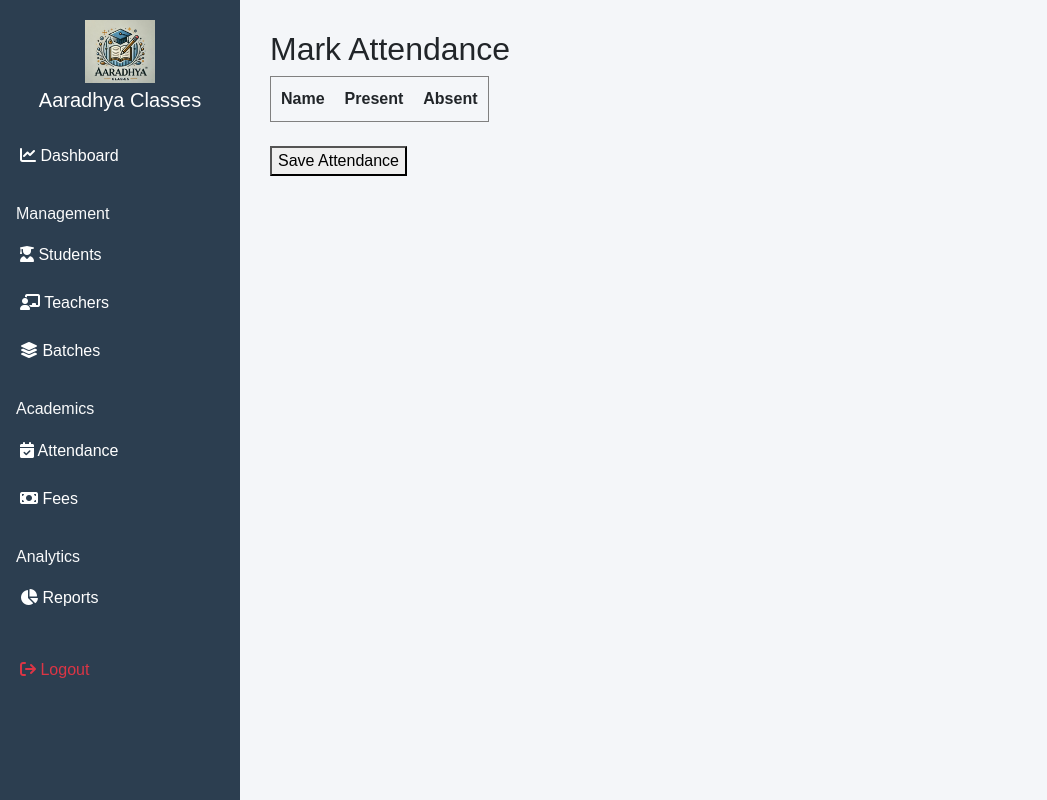
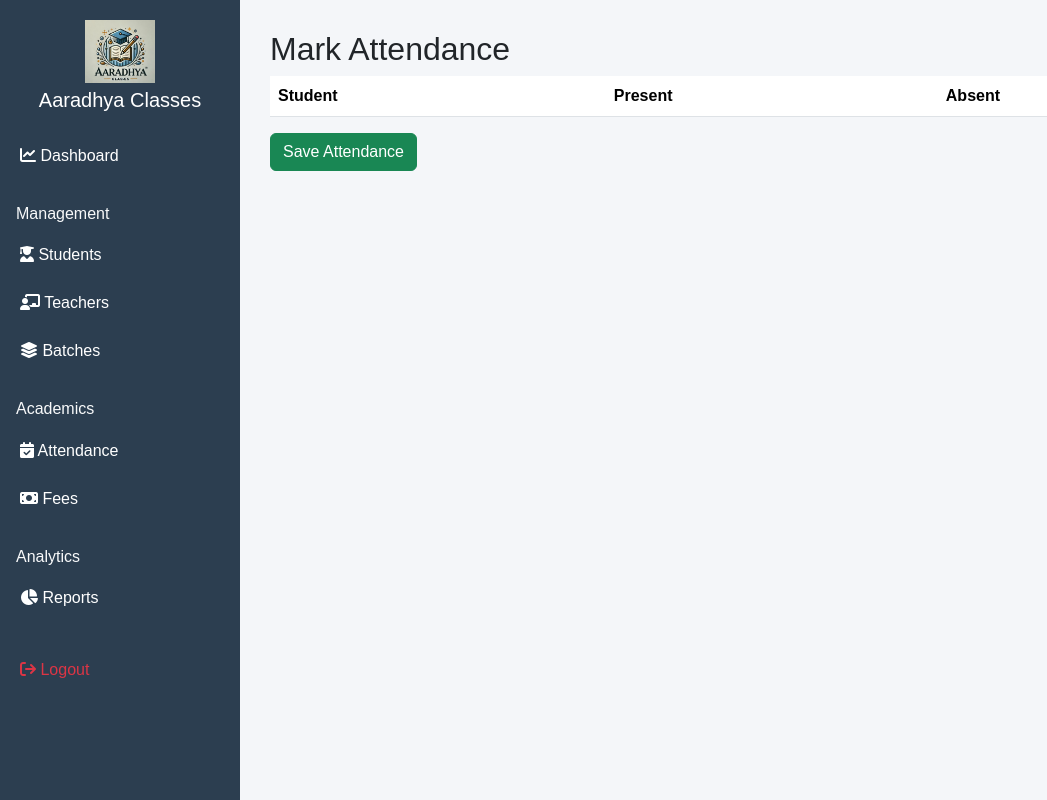
Before and after one commit to cuk6912/aaradhya-classes, a Flask app: page /mark_attendance/1 in a window 1280 px wide. Shown: the whole page, without its empty margins (0-1047 px from the left). Run offline with Flask 3, Linux system fonts and the light colour scheme; lists and menus that the app fills with data are empty.

Commit message:
Update mark_attendance.html

```diff
--- a/templates/mark_attendance.html
+++ b/templates/mark_attendance.html
@@ -4,12 +4,12 @@
 
 <h2>Mark Attendance</h2>
 
-<form method="POST" action="/save_attendance/{{batch_id}}">
+<form method="POST" action="/save_attendance">
 
-<table border="1" cellpadding="10">
+<table class="table">
 
 <tr>
-<th>Name</th>
+<th>Student</th>
 <th>Present</th>
 <th>Absent</th>
 </tr>
@@ -17,15 +17,14 @@
 {% for s in students %}
 
 <tr>
-
-<td>{{s.name}}</td>
+<td>{{ s.name }}</td>
 
 <td>
-<input type="radio" name="{{s.id}}" value="Present" checked>
+<input type="radio" name="student_{{ s.id }}" value="Present">
 </td>
 
 <td>
-<input type="radio" name="{{s.id}}" value="Absent">
+<input type="radio" name="student_{{ s.id }}" value="Absent">
 </td>
 
 </tr>
@@ -34,9 +33,7 @@
 
 </table>
 
-<br>
-
-<button>Save Attendance</button>
+<button class="btn btn-success">Save Attendance</button>
 
 </form>
 
```
